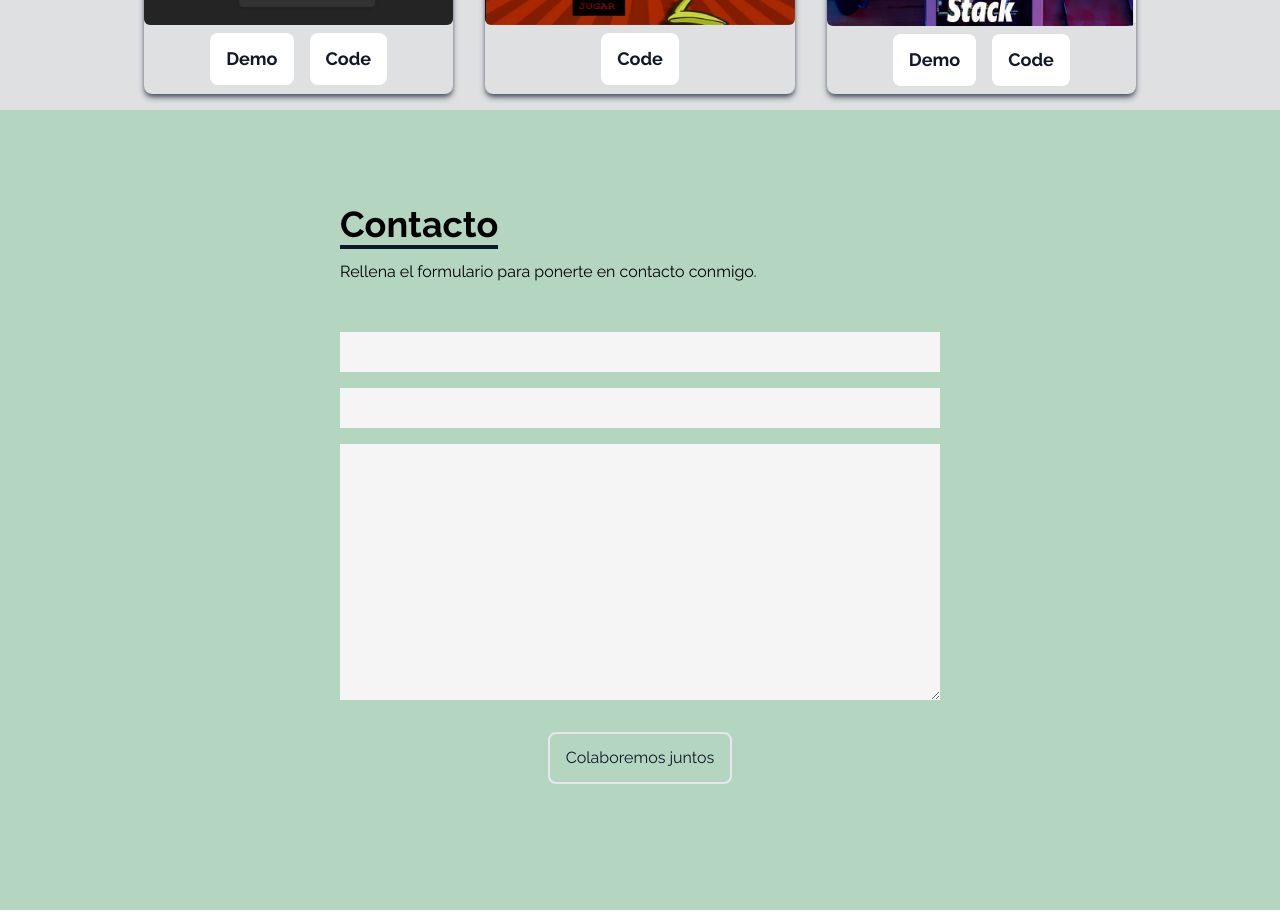
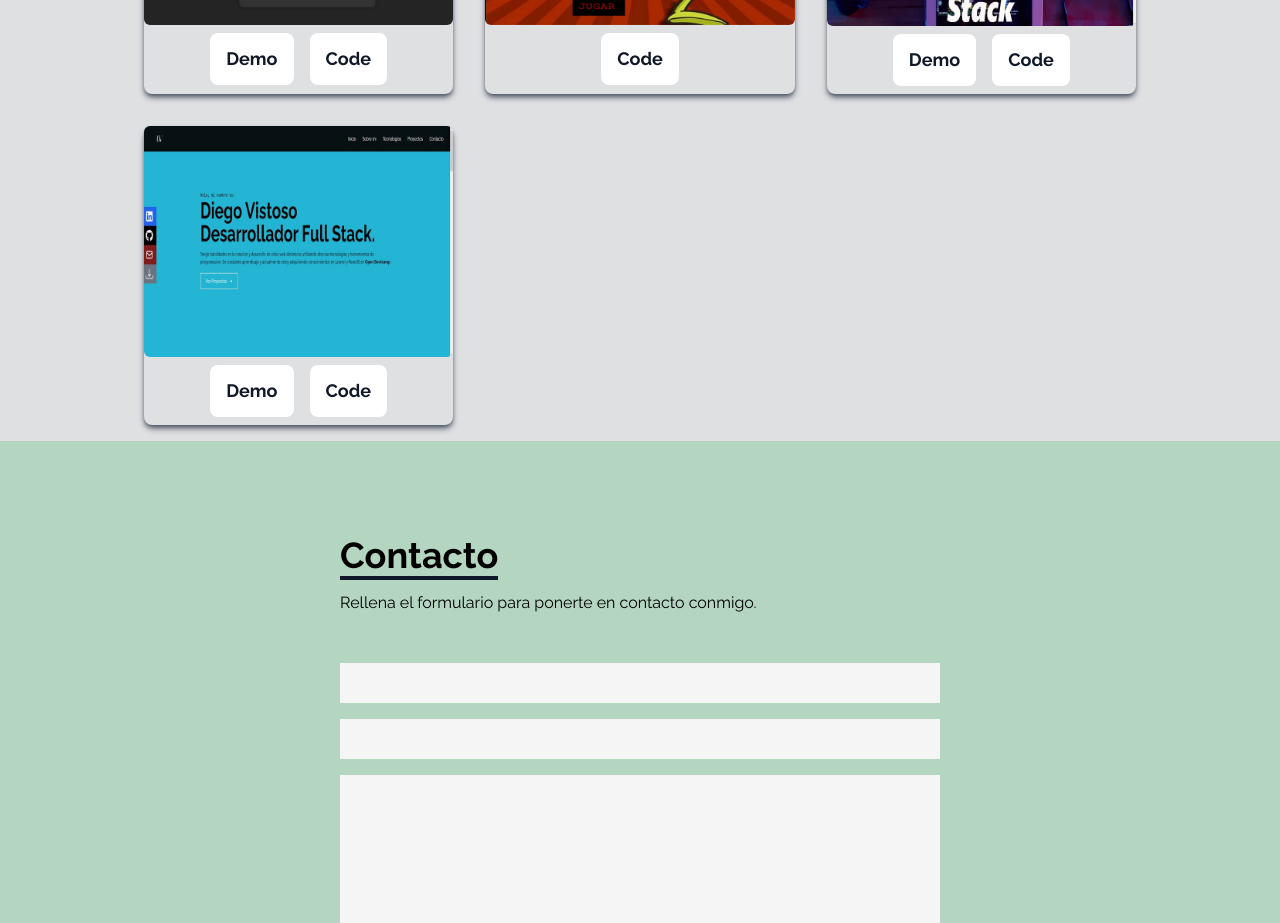
Before and after one commit to diegoivg98/portafolio-DV, a React (Vite) app: page / in a window 1280 px wide. Shown: the part 3280-4203 px from the top of the page. Built offline with nearby package versions, Linux system fonts and the light colour scheme.

Commit message:
agregar code y demo del nuevo Portafolio a proyectos

```diff
--- a/src/components/Works.jsx
+++ b/src/components/Works.jsx
@@ -5,6 +5,7 @@ import TextToSpeech from "../assets/proyectos/text-to-speech.jpg";
 import Calculadora from "../assets/proyectos/calculadora.jpg";
 import IronFly from "../assets/proyectos/iron-fly.jpg";
 import Portfolio from "../assets/proyectos/portafolio.jpg";
+import PortfolioV2 from "../assets/proyectos/portafolioV2.jpg"
 
 const Works = () => {
   /* An array of objects. */
@@ -42,6 +43,12 @@ const Works = () => {
       src: Portfolio,
       demo: "https://diegoivg98.github.io/Portfolio/",
       code: "https://github.com/diegoivg98/Portfolio",
+    },
+    {
+      id: 7,
+      src: PortfolioV2,
+      demo: "https://diegovistoso.netlify.app/",
+      code: "https://github.com/diegoivg98/portafolio-DV",
     },
   ];
 
```
